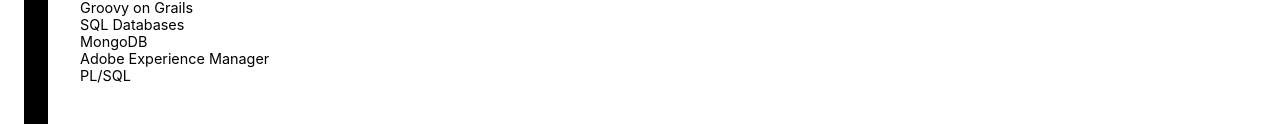
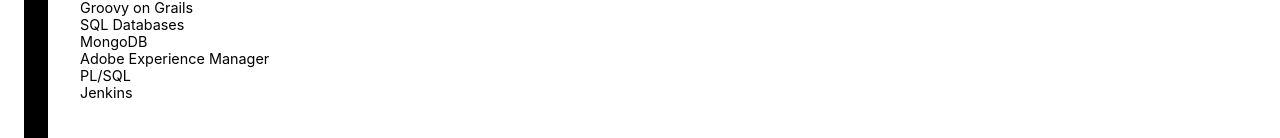
Before and after one commit to nambiarn/nambiarn, a Next.js app: page /resume in a window 1280 px wide. Shown: the part 739-877 px from the top of the page. Built offline with nearby package versions, Linux system fonts and the light colour scheme.

Commit message:
Update skills.js

```diff
--- a/data/skills.js
+++ b/data/skills.js
@@ -7,5 +7,6 @@
         "SQL Databases",
         "MongoDB",
         "Adobe Experience Manager",
-        "PL/SQL"
+        "PL/SQL",
+        "Jenkins"
 ];
```
